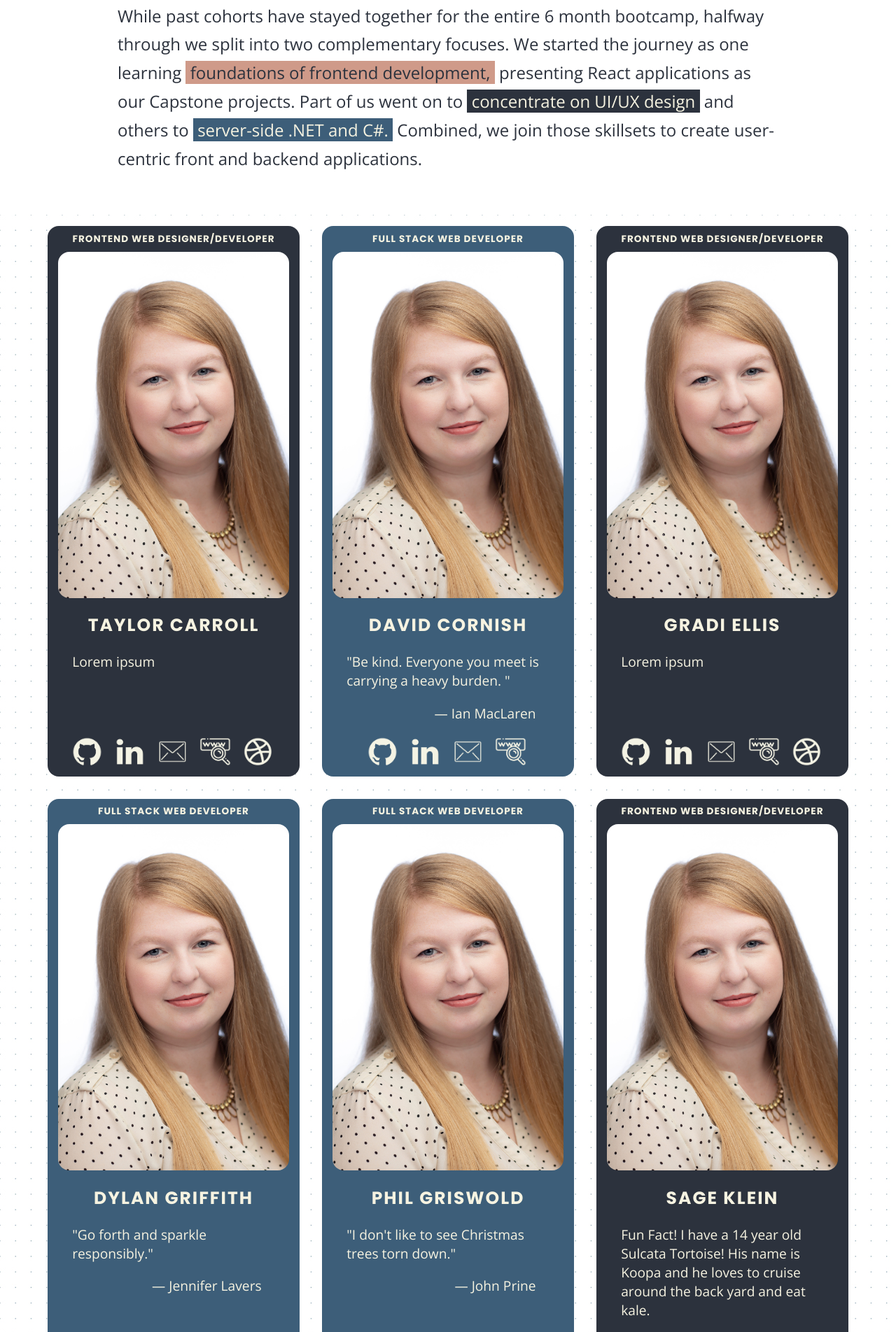
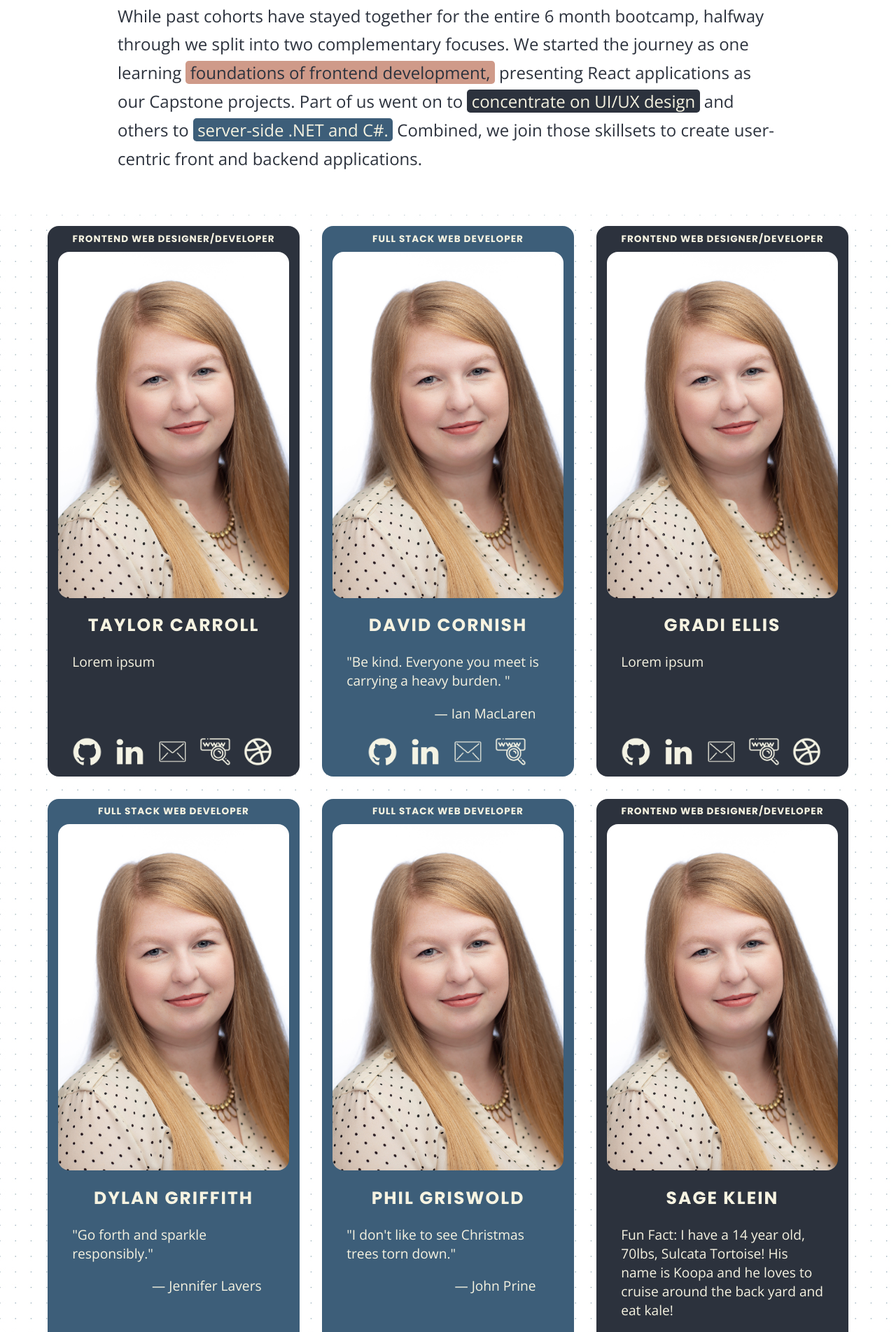
Before and after one commit to nss-day-cohort-35/website, a React (Create React App) app: page / in a window 1280 px wide. Shown: the part 851-2755 px from the top of the page at 70% size. Built offline with nearby package versions, Linux system fonts and the light colour scheme.

Commit message:
added to database, added title, fixed typo on persona. rounded bg of text

```diff
--- a/public/data/cohort.json
+++ b/public/data/cohort.json
@@ -82,7 +82,7 @@
 			"proImg": "Name.png",
 			"funImg": "Name-Fun.png",
 			"concentration": "Frontend Web Designer/Developer",
-			"quote": "Fun Fact! I have a 14 year old Sulcata Tortoise! His name is Koopa and he loves to cruise around the back yard and eat kale.",
+			"quote": "Fun Fact: I have a 14 year old, 70lbs, Sulcata Tortoise! His name is Koopa and he loves to cruise around the back yard and eat kale!",
 			"author": "",
 			"portfolio": "www.sageklein.com",
 			"github": "https://github.com/sageklein",
@@ -97,7 +97,7 @@
 			"proImg": "Name.png",
 			"funImg": "Name-Fun.png",
 			"concentration": "Frontend Web Designer/Developer",
-			"quote": "No one conquered a dream from the comfort of their own certainty",
+			"quote": "My Mantra: No one conquered a dream from the comfort of their own certainty",
 			"author": "",
 			"portfolio": "www.summerliddington.com",
 			"github": "https://github.com/summerliddington",
--- a/public/index.html
+++ b/public/index.html
@@ -28,7 +28,7 @@
       work correctly both with client-side routing and a non-root public URL.
       Learn how to configure a non-root public URL by running `npm run build`.
     -->
-    <title>React App</title>
+    <title>Nashville Software School Cohort 35 Developer Bootcamp: Fullstack and UI/UX</title>
   </head>
   <body>
     <noscript>You need to enable JavaScript to run this app.</noscript>
--- a/src/Components/PageContent/GroupThanksCard.js
+++ b/src/Components/PageContent/GroupThanksCard.js
@@ -33,7 +33,7 @@ export default class GroupThanksCard extends Component {
 
                 </ul>
                 </div>
-                <h3 className="teachersInfo">...and our wonderful teachers and instructors</h3>
+                <h3 className="teachersInfo">...and our wonderful istruction team</h3>
                     <li className="teacherNames">Brenda Long, Madi Peper, Adam Sheaffer, and Mo Silvera</li>
             </div>
             </>
--- a/src/Components/Students/Students.css
+++ b/src/Components/Students/Students.css
@@ -72,14 +72,17 @@
 #cohortFrontend {
     color: #F6F3E1;
     background-color: #2C323D;
+    border-radius: .2em;
 }
 #cohortBackend {
     color: #F6F3E1;
     background-color: #3D5E79;
+    border-radius: .2em;
 }
 #cohortBeginning {
     color: #2C323D;
     background-color: #CF9A89;
+    border-radius: .2em;
 }
 .student-card-container {
     display: flex;
```
Also changed, not shown: RMImages/Persona.png, 1 other file (tests, documents, lock files or other folders).
